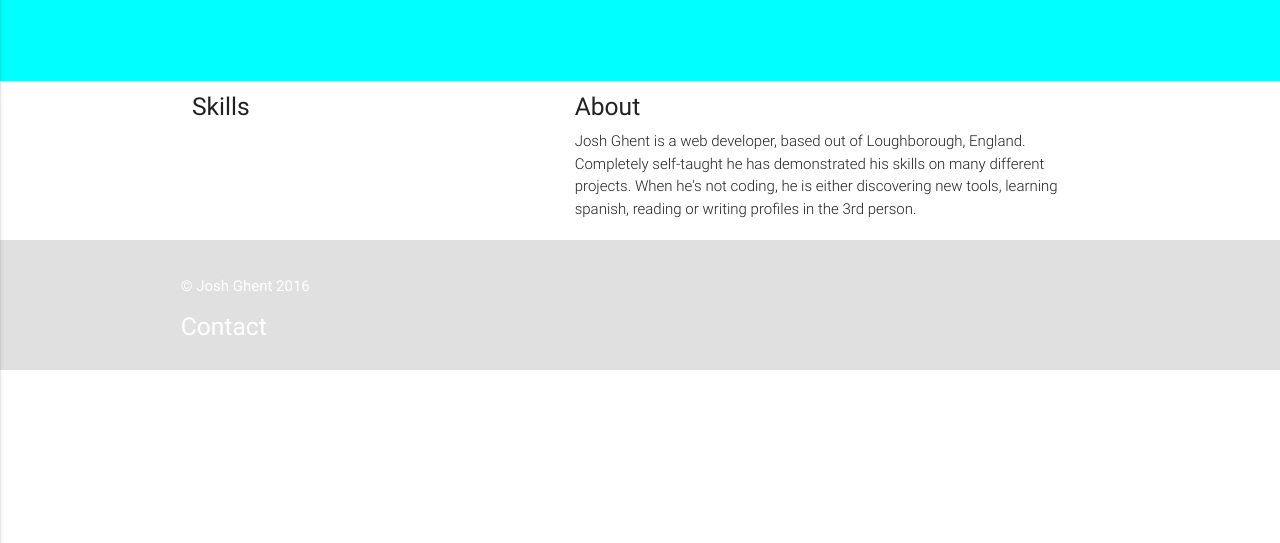
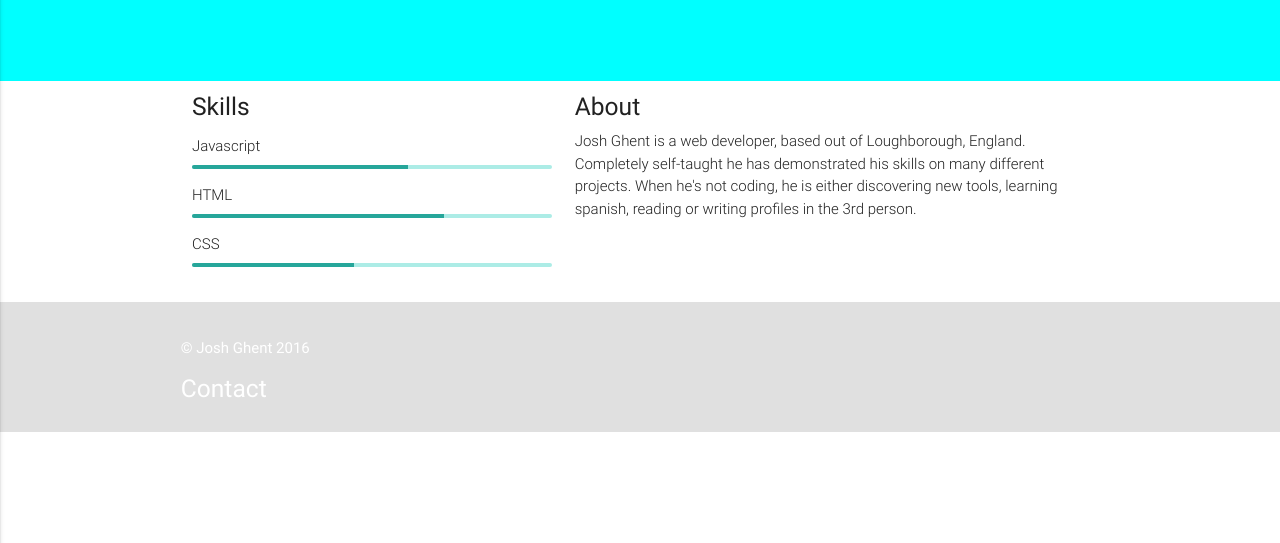
Before and after one commit to joshghent/joshghentsite, a plain HTML site: page index.html in a window 1280 px wide. Shown: the part 257-800 px from the top of the page. Drawn offline with nearby package versions, Linux system fonts and the light colour scheme.

Commit message:
Added progress bars and animation

```diff
--- a/index.html
+++ b/index.html
@@ -55,7 +55,11 @@
             <div class='col s5 pull-s7'>
                 <h5>Skills</h5>
                 <span class='light'>
-
+                    <ul>
+                        <li>Javascript</li><div class='progress'><div id='skill_javascript' class='determinate'></div></div>
+                        <li>HTML</li><div class='progress'><div id='skill_html' class='determinate''></div></div>
+                        <li>CSS</li><div class='progress'><div id='skill_css' class='determinate'></div></div>
+                    </ul>
                 </span>
             </div>
         </div>
--- a/site.js
+++ b/site.js
@@ -8,4 +8,9 @@ $(document).ready(function(){
     // This will add a copyright notice to the bottom of the site in the footer. We get the current year by using the native getFullYear() method
     // SAMPLE OUTPUT: C Josh Ghent 2016
     $("#copyright_year").text(copyright_symbol + ' Josh Ghent ' + current_year);
+
+    // Animate Skills progress bars
+    $('#skill_javascript').animate({width: '60%'}, 250);
+    $('#skill_html').animate({width: '70%'}, 250);
+    $('#skill_css').animate({width: '45%'}, 250);
 });
```
